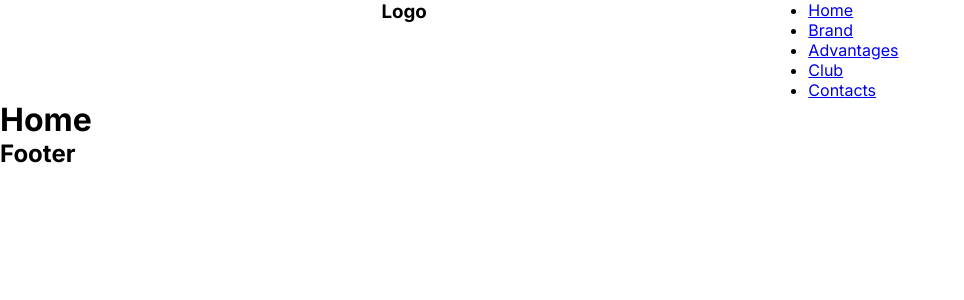
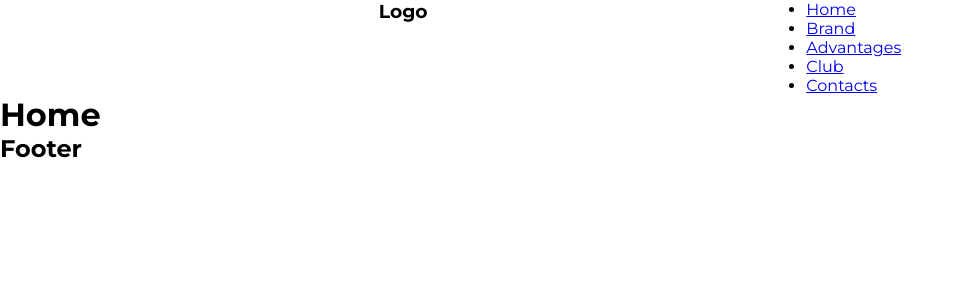
Before and after one commit to alfarruq/router-dom, a React (Vite) app: page / in a window 1280 px wide. Shown: the top 300 px of the page, without its empty margins (0-964 px from the left). Built offline with nearby package versions, Linux system fonts and the light colour scheme.

Commit message:
added Montserrat font

```diff
--- a/index.html
+++ b/index.html
@@ -6,7 +6,7 @@
     <link rel="preconnect" href="https://fonts.googleapis.com" />
     <link rel="preconnect" href="https://fonts.gstatic.com" crossorigin />
     <link
-      href="https://fonts.googleapis.com/css2?family=Inter:ital,opsz,wght@0,14..32,100..900;1,14..32,100..900&display=swap"
+      href="https://fonts.googleapis.com/css2?family=Montserrat:ital,wght@0,100..900;1,100..900&display=swap"
       rel="stylesheet"
     />
     <title>React Router Dom</title>
--- a/src/index.css
+++ b/src/index.css
@@ -2,7 +2,7 @@
   margin: 0;
   padding: 0;
   box-sizing: border-box;
-  font-family: "Inter", sans-serif;
+  font-family: "Montserrat", sans-serif;
 }
 
 .container {
```
